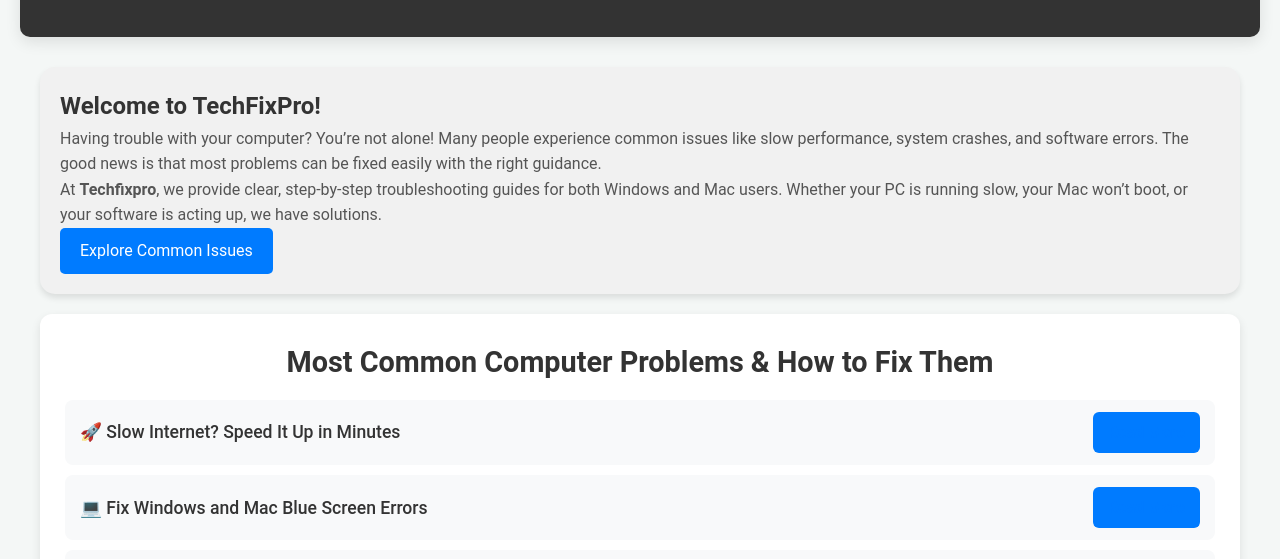
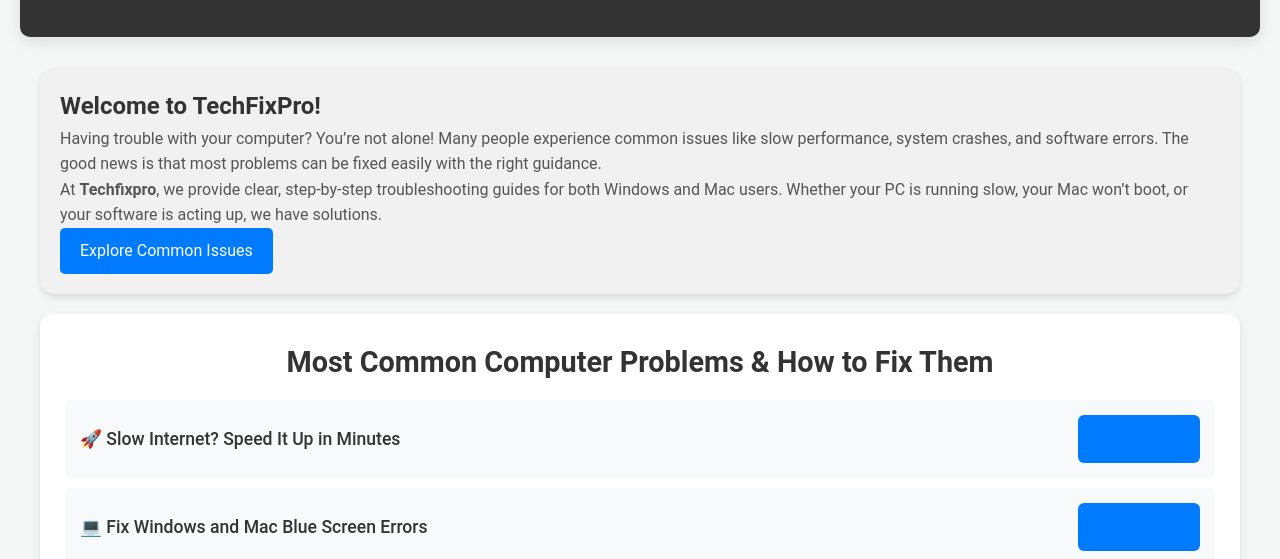
Before and after one commit to aarush67/TechFixPro, a plain HTML site: page index.html in a window 1280 px wide. Shown: the part 238-797 px from the top of the page. Drawn offline with Linux system fonts and the light colour scheme.

Commit message:
Update styles.css

```diff
--- a/styles.css
+++ b/styles.css
@@ -138,7 +138,7 @@ main {
     justify-content: space-between;
     align-items: center;
     background-color: #f8f9fa;
-    padding: 12px 15px;
+    padding: 15px;
     border-radius: 8px;
     margin-bottom: 10px;
     font-size: 1.1em;
@@ -151,15 +151,17 @@ main {
     background-color: #e9ecef;
 }
 
-/* Issue Button Styling */
+/* Issue Button Styling (Always Visible) */
 .issue-button {
     background-color: #007BFF;
     color: #fff;
     text-decoration: none;
-    padding: 8px 15px;
+    padding: 10px 18px;
     border-radius: 6px;
-    font-size: 0.9em;
+    font-size: 1em;
     font-weight: bold;
+    border: none;
+    display: inline-block;
     transition: background-color 0.3s ease, transform 0.2s ease;
 }
 
@@ -180,6 +182,7 @@ main {
     color: #0056b3;
     text-decoration: underline;
 }
+
 
 /* FAQ Section Styling */
 details {
```
